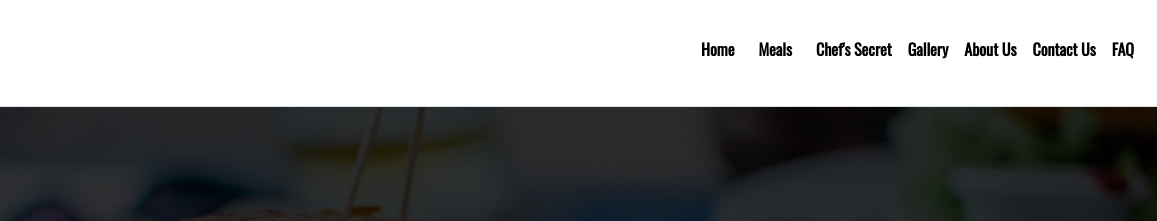
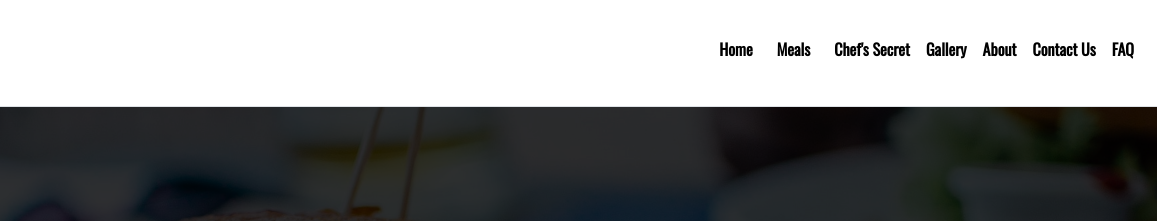
Before and after one commit to ShaikhAtif/Vinegar-Foods, a plain HTML site: page Menu-Regulars.html in a window 1280 px wide. Shown: the top 221 px of the page, 123-1280 px from the left. Drawn offline with nearby package versions, Linux system fonts and the light colour scheme.

Commit message:
Update Menu-Regulars.html

```diff
--- a/Menu-Regulars.html
+++ b/Menu-Regulars.html
@@ -43,7 +43,7 @@
 					</li>
 					<li class="nav-item ml-3"><a href="Chef's secret.html">Chef's Secret</a></li>
 					<li class="nav-item ml-3"><a href="gallery.html">Gallery</a></li>
-					<li class="nav-item ml-3"><a href="About Us.html">About Us</a></li>
+					<li class="nav-item ml-3"><a href="About.html">About</a></li>
 					<li class="nav-item ml-3"><a href="contact.html">Contact Us</a></li>
 					<li class="nav-item ml-3"><a href="FAQ.html">FAQ</a></li>
 				</ul>
```
